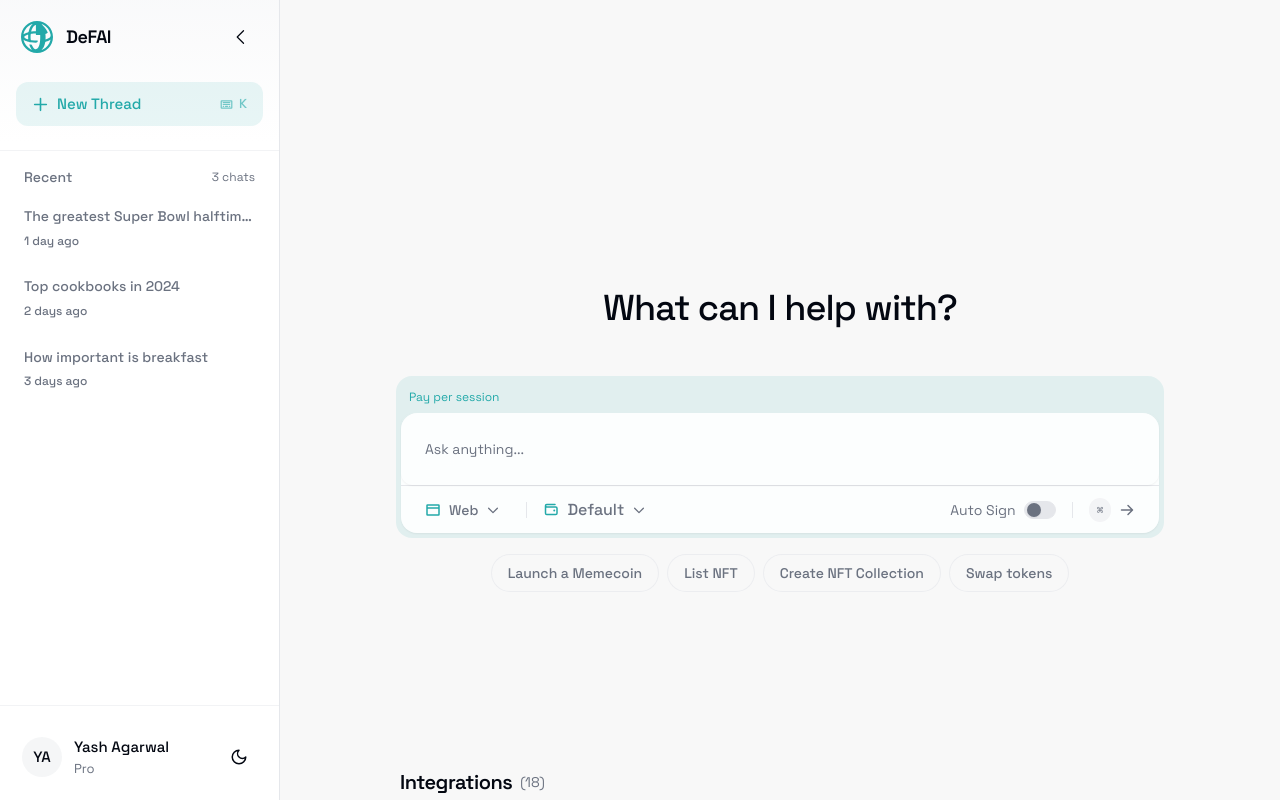
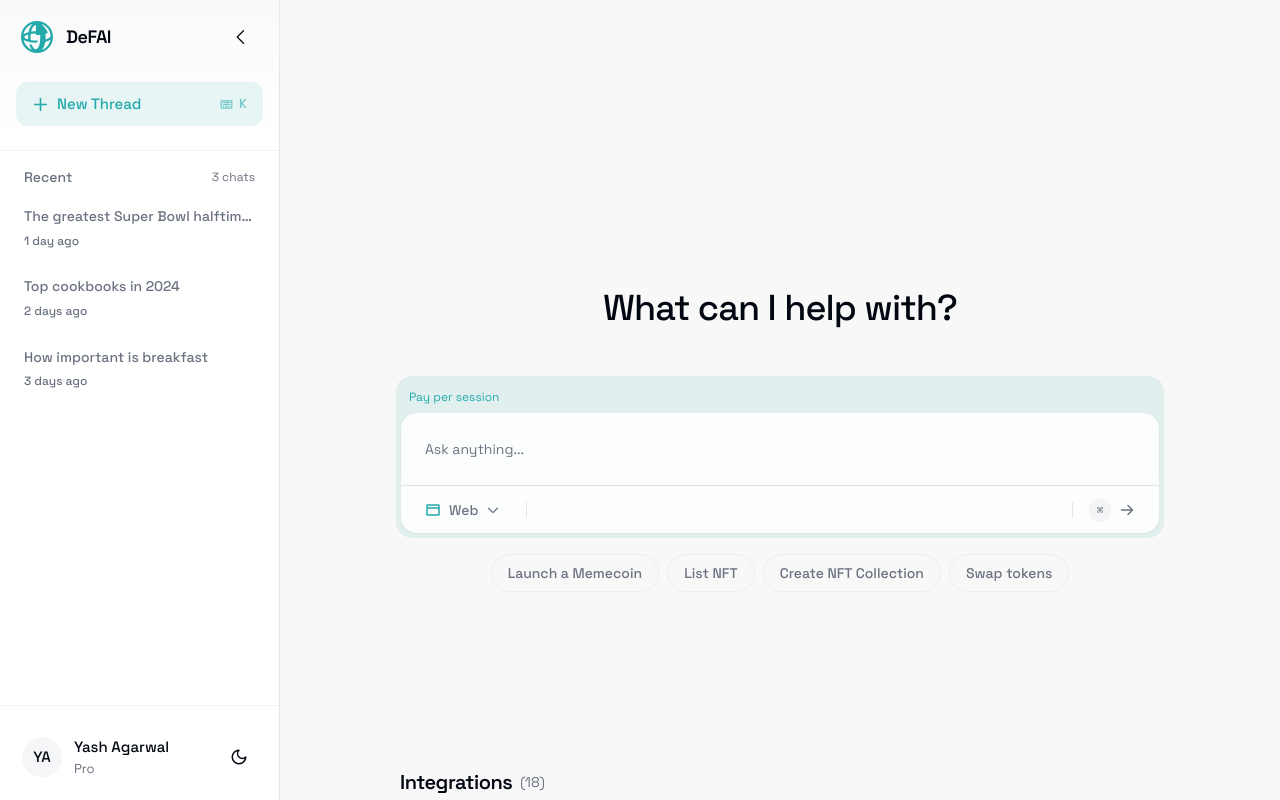
Before and after one commit to sendaifun/create-solana-agent, a Next.js app in the folder templates/next/: page / in a window 1280 px wide. Built offline with nearby package versions, Linux system fonts and the light colour scheme.

Commit message:
Fix: Remove wallet & auto sign

```diff
--- a/templates/next/components/chat/ChatInput.tsx
+++ b/templates/next/components/chat/ChatInput.tsx
@@ -45,14 +45,14 @@
               <div className="flex items-center min-w-fit">
                 <ModeSelector selectedMode={selectedMode} onModeChange={setSelectedMode} />
                 <div className="mx-4 h-4 w-[1px] bg-border shrink-0" />
-                <WalletSelector selectedWallet={selectedWallet} onWalletChange={setSelectedWallet} />
+                {/* <WalletSelector selectedWallet={selectedWallet} onWalletChange={setSelectedWallet} /> */}
               </div>
             </div>
             <div className="ml-auto flex items-center">
-              <div className="flex items-center gap-2">
+              {/* <div className="flex items-center gap-2">
                 <span className="text-sm text-muted-foreground">Auto Sign</span>
                 <Toggle checked={isEnabled} onCheckedChange={setIsEnabled} aria-label="Auto sign toggle" />
-              </div>
+              </div> */}
               <div className="mx-4 h-4 w-[1px] bg-border shrink-0" />
               <div className="flex items-center gap-2 text-xs text-muted-foreground">
                 <kbd className="px-2 py-1 text-[11px] font-medium bg-muted rounded-md">⌘</kbd>
```
